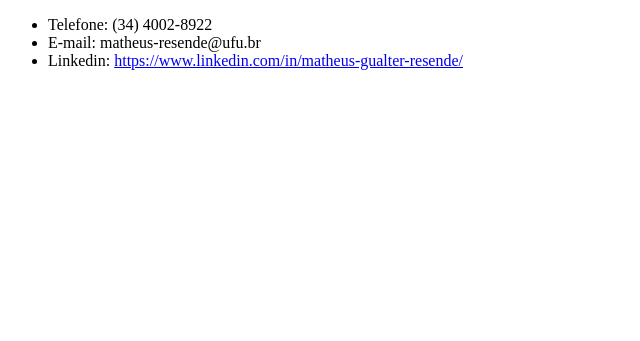
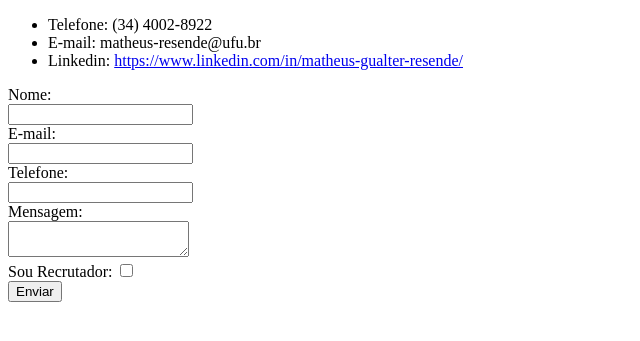
Before and after one commit to MatheuxGualter/entrega1, a plain HTML site: page contato.html in a window 1280 px wide. Shown: the part 105-446 px from the top of the page, without its empty margins (0-640 px from the left). Drawn offline with Linux system fonts and the light colour scheme.

Commit message:
Trabalho 1 finalizado

```diff
--- a/contato.html
+++ b/contato.html
@@ -17,6 +17,25 @@
         <li>E-mail: matheus-resende@ufu.br</li>
         <li>Linkedin: <a target="_blank" href="https://www.linkedin.com/in/matheus-gualter-resende/">https://www.linkedin.com/in/matheus-gualter-resende/ </a></li>
     </ul>
+    <form>
+            <div><label for="Nome">Nome:</label></div>
+            <div></div><input type="text" id="Nome" name="Nome"></div>
+
+            <div><label for="E-mail">E-mail:</label></div>
+            <div><input type="text" id="E-mail" name="E-mail"></div>
+
+            <div><label for="Telefone">Telefone:</label></div>
+            <div><input type="text" id="Telefone" name="Telefone"></div>
+
+            <div><label for="Mensagem">Mensagem:</label></div>
+            <div><textarea name="" id=""></textarea></div>
+
+            <label for="Recrutador">Sou Recrutador:</label></div>
+            <input type="checkbox" id="Recrutador" name="Recrutador"></div>
+
+            <div></div><button type="submit">Enviar</button>
+        </div>
+    </form>
 
 </body>
 </html>
```
Also changed, not shown: index.html (+3 -1 lines).
